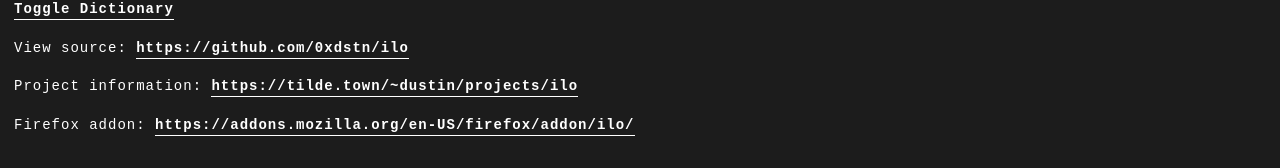
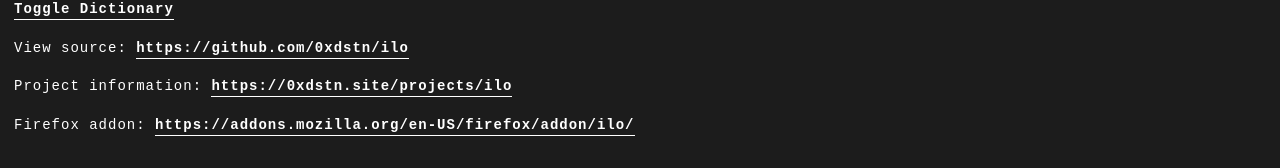
Before and after one commit to 0xdstn/ilo, a plain HTML site: page index.html in a window 1280 px wide. Shown: the part 461-629 px from the top of the page. Drawn offline with Linux system fonts and the light colour scheme.

Commit message:
Updated readme

```diff
--- a/index.html
+++ b/index.html
@@ -38,7 +38,7 @@
   		</div>
 
   		<p>View source: <a href="https://github.com/0xdstn/ilo" target="_blank">https://github.com/0xdstn/ilo</a></p>
-  		<p>Project information: <a href="https://tilde.town/~dustin/projects/ilo" target="_blank">https://tilde.town/~dustin/projects/ilo</a></p>
+  		<p>Project information: <a href="https://0xdstn.site/projects/ilo" target="_blank">https://0xdstn.site/projects/ilo</a></p>
         <p>Firefox addon: <a href="https://addons.mozilla.org/en-US/firefox/addon/ilo/" target="_blank">https://addons.mozilla.org/en-US/firefox/addon/ilo/</a></p>
 
 		</div>
```
Also changed, not shown: 1 other file.
